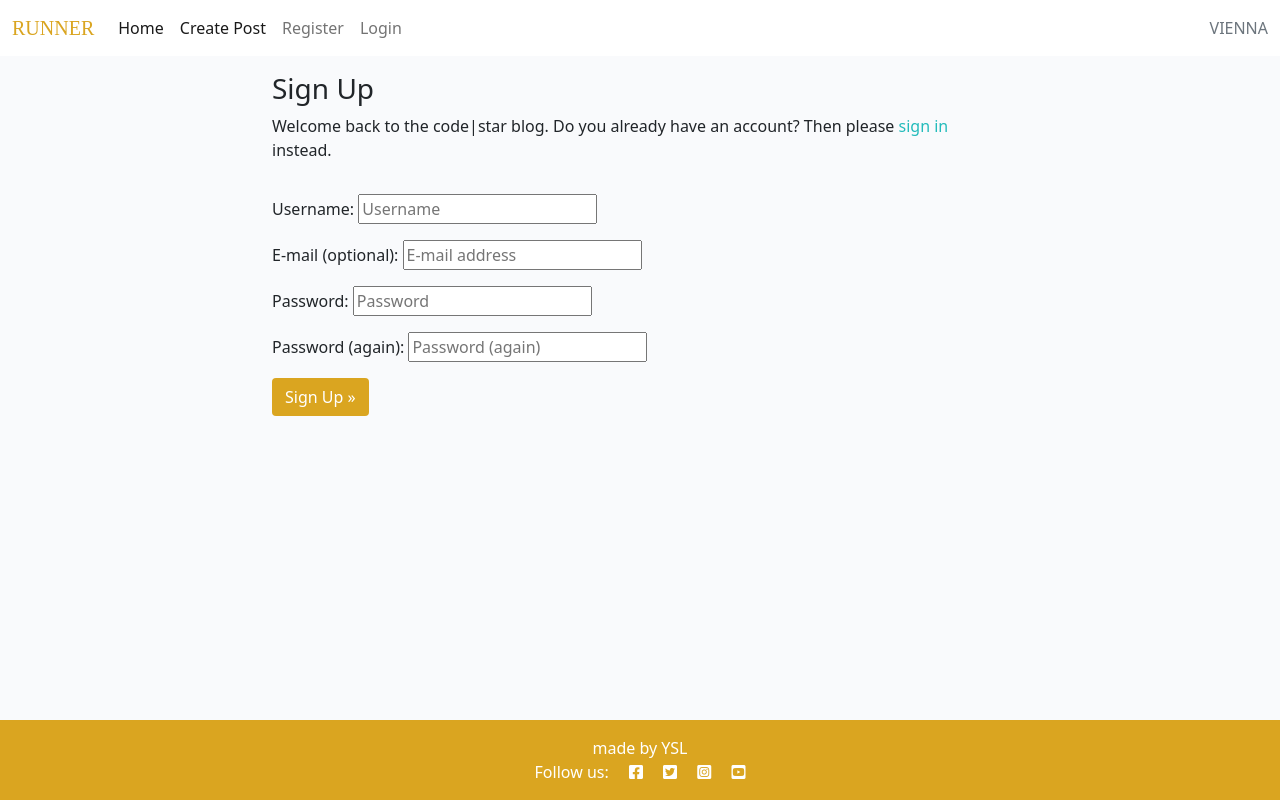
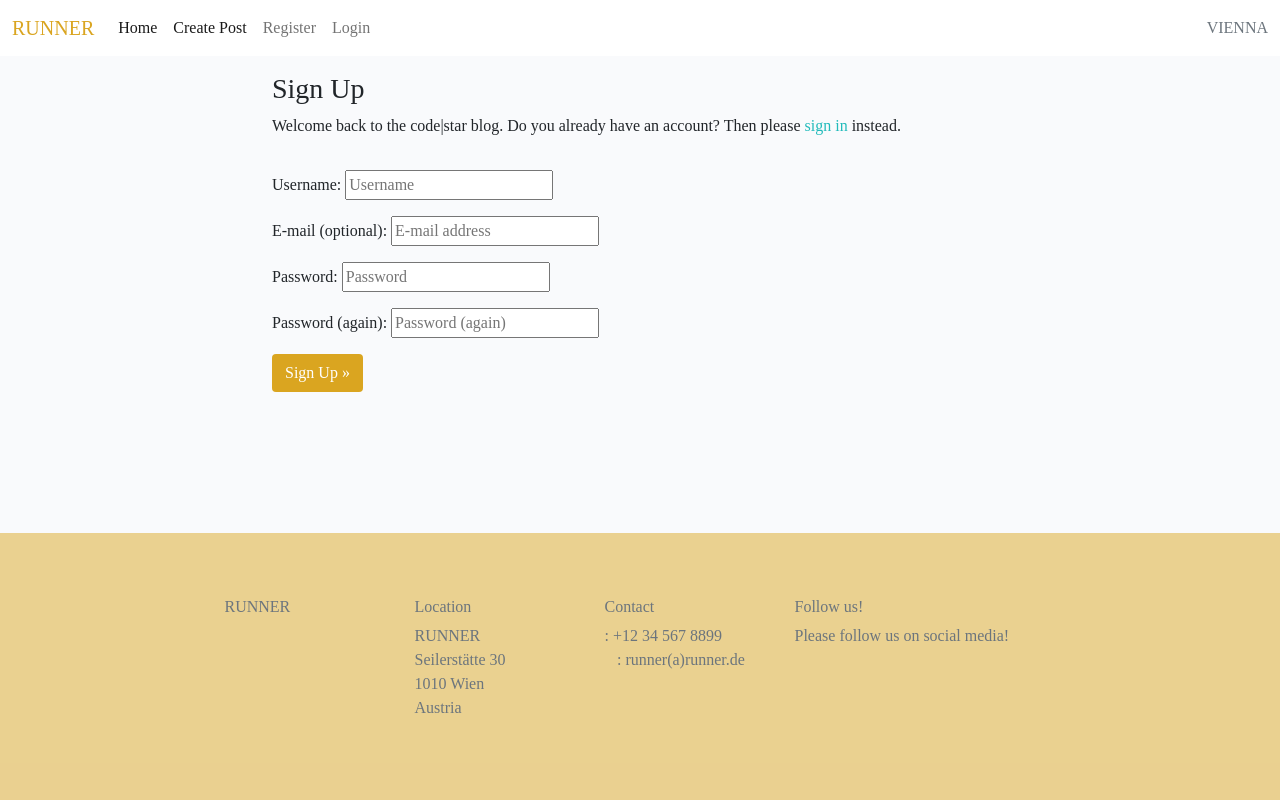
Before and after one commit to BIBI78/s1, a Django app: page /accounts/signup/ in a window 1280 px wide. Run offline with Django 3.2, Linux system fonts and the light colour scheme.

Commit message:
update: add edits to base html footer

```diff
--- a/static/css/style.css
+++ b/static/css/style.css
@@ -1,5 +1,6 @@
 body {
     background-color: white;
+    font-family: 'Times New Roman', Times, serif;
 }
 
 .brand {
@@ -37,6 +38,11 @@ body {
 .dark-bg {
     background-color: goldenrod;
 }
+
+.dark-bg-footer {
+    background-color:#daa5207d ;
+}
+
 
 .main-bg {
     background-color: #F9FAFC;
@@ -313,3 +319,10 @@ body {
     padding: 0;
     margin: 0;
          }
+
+
+/* FOOTER */
+.footer-text{
+    font-family: 'Times New Roman', Times, serif;
+    color: black;
+}
--- a/templates/base.html
+++ b/templates/base.html
@@ -89,17 +89,52 @@
     </main>
 
     <!-- Footer -->
-    <footer class="footer mt-auto py-3 dark-bg">
+    <!-- <footer class="footer mt-auto py-3 dark-bg">
         <p class="m-0 text-center text-white">made by YSL </p>
         <p class="m-0 text-center text-white">Follow us: <i class="fab fa-facebook-square ms-3"></i>
             <i class="fab fa-twitter-square ms-3"></i>
             <i class="fab fa-instagram-square ms-3"></i>
             <i class="fab fa-youtube-square ms-3"></i>
         </p>
-    </footer>
-    <!-- {% if user.is_authenticated %}
-    <a href="{% url 'user_profile' user.username %}">Profile</a>
-    {% endif %} -->
+    </footer> -->
+<footer class="dark-bg-footer mt-auto">
+    <div class="container py-5">
+        <div class="row justify-content-center py-3">
+            <div class="col-lg-2 col-md-6 mb-4 mb-lg-0">
+                <h6 class="text-muted footer-text font-weight-bold mb-2">RUNNER</h6>
+            </div>
+            <div class="col-lg-2 col-md-6 mb-lg-0">
+                <h6 class="text-muted font-weight-bold mb-2 footer-text">Location</h6>
+                <p class="text-muted">
+                    RUNNER<br>
+                    Seilerstätte 30<br>
+                    1010 Wien<br>
+                    Austria
+                </p>
+            </div>
+            <div class="col-lg-2 col-md-6 mb-lg-0">
+                <h6 class="text-muted font-weight-bold mb-2 footer-text">Contact</h6>
+                <p class="text-muted">
+                    <i class="fa-solid fa-phonefooter-text "></i>: +12 34 567 8899<br>
+                    <i class="fa-solid fa-at footer-text"></i>: runner(a)runner.de<br>
+                </p>
+            </div>
+            <div class="col-lg-3 col-md-6 mb-lg-0">
+                <h6 class="text-muted font-weight-bold mb-2 footer-text">Follow us!</h6>
+                <p class="text-muted mb-4"> Please follow us on social media!</p>
+                <ul class="list-inline mt-4">
+                    <li class="list-inline-item"><a href="https://twitter.com" target="_blank" title="twitter"><i
+                                class="fa-brands fa-2x fa-square-twitter text-muted"></i></a></li>
+                    <li class="list-inline-item"><a href="https://facebook.com" target="_blank" title="facebook"><i
+                                class="fa-brands fa-2x fa-square-facebook text-muted"></i></a></li>
+                    <li class="list-inline-item"><a href="https://instagram.com" target="_blank" title="instagram"><i
+                                class="fa-brands fa-2x fa-square-instagram text-muted"></i></a></li>
+                </ul>
+            </div>
+        </div>
+    </div>
+</footer>
+
     <script>
         setTimeout(function () {
             let messages = document.getElementById('msg');
```
Also changed, not shown: README.md.
